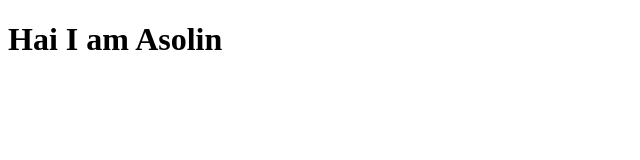
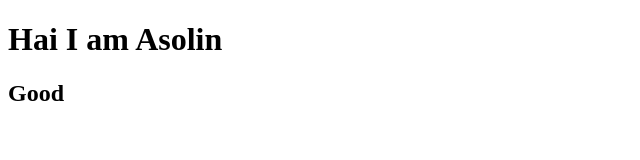
Before and after one commit to Asolinmaso/AS_Shop_client, a plain HTML site: page index.html in a window 1280 px wide. Shown: the full height of the page, 0-640 px from the left. Drawn offline with Linux system fonts and the light colour scheme.

Commit message:
Update index.html

```diff
--- a/index.html
+++ b/index.html
@@ -7,5 +7,6 @@
 </head>
 <body>
     <h1>Hai I am Asolin</h1>
+    <h2>Good</h2>
 </body>
 </html>
```
